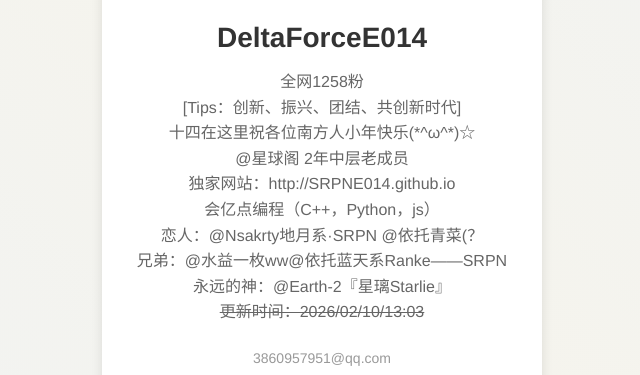
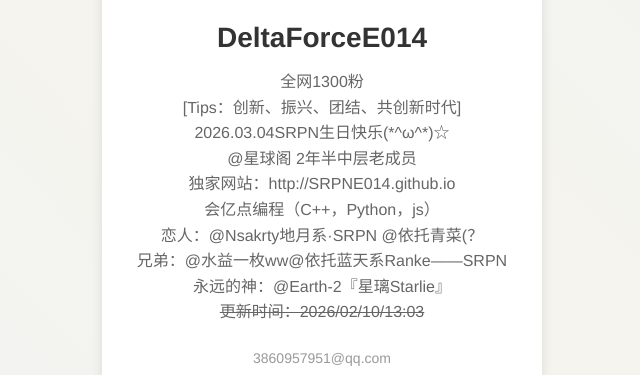
Before and after one commit to SRPNE014/SRPNE014.github.io, a plain HTML site: page index.html in a window 1280 px wide. Shown: the part 247-622 px from the top of the page, without its empty margins (318-958 px from the left). Drawn offline with Linux system fonts and the light colour scheme.

Commit message:
Update index.html

```diff
--- a/index.html
+++ b/index.html
@@ -137,10 +137,10 @@
         <img src="A.png" alt="头像" class="avatar">
         <h1>DeltaForceE014</h1>
         <p>
-            全网1258粉<br>
+            全网1300粉<br>
             [Tips：创新、振兴、团结、共创新时代]<br>
-            十四在这里祝各位南方人小年快乐(*^ω^*)☆<br>
-            @星球阁 2年中层老成员<br>
+            2026.03.04SRPN生日快乐(*^ω^*)☆<br>
+            @星球阁 2年半中层老成员<br>
             独家网站：http://SRPNE014.github.io<br>
             会亿点编程（C++，Python，js）<br>
             恋人：@Nsakrty地月系·SRPN @依托青菜(？<br>
```
